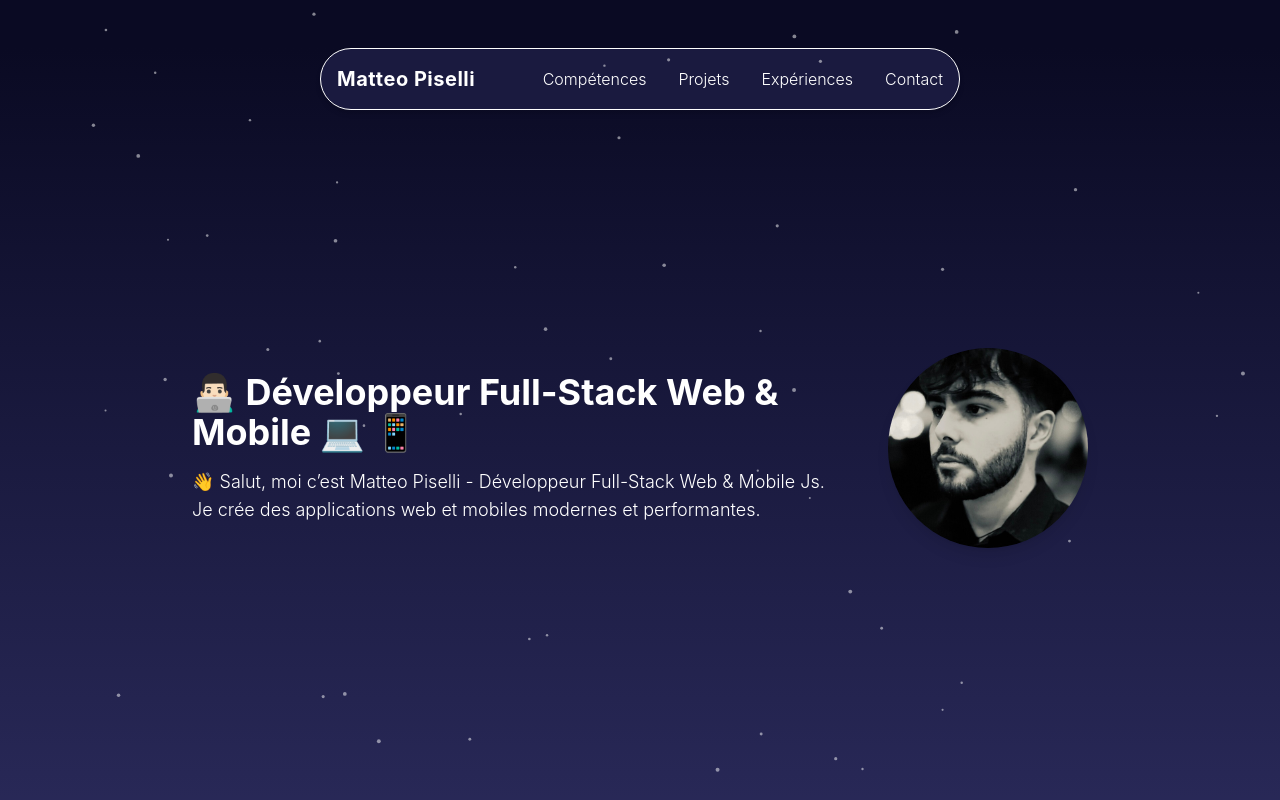
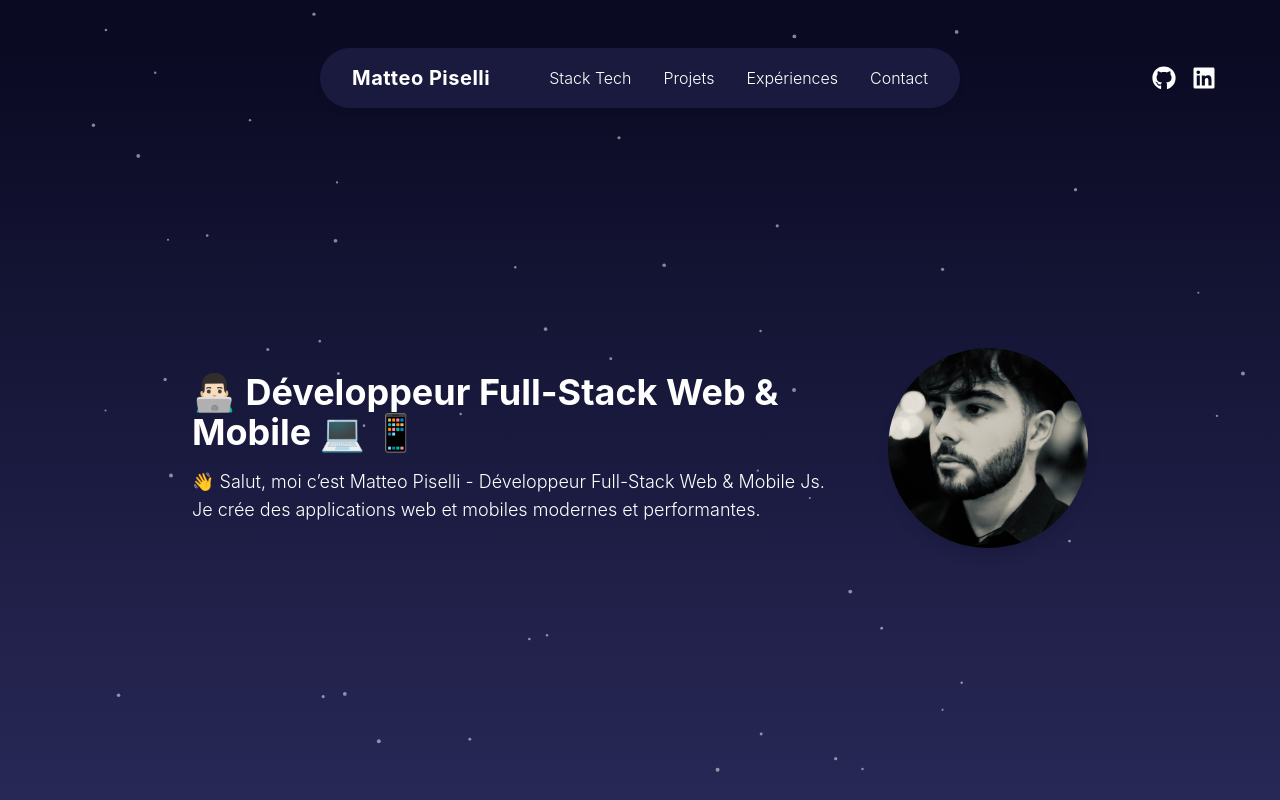
Before and after one commit to MatteoPiselli/portfolio, a Next.js app: page / in a window 1280 px wide. Shown: the top 800 px of the page. Built offline with nearby package versions, Linux system fonts and the light colour scheme.

Commit message:
mis à jour des composants d'affichage

```diff
--- a/components/Contact.jsx
+++ b/components/Contact.jsx
@@ -1,7 +1,9 @@
 export default function Contact() {
   return (
     <div className="relative w-full min-h-screen bg-gradient-to-t from-[#0a0a23] via-[#1a1a3f] to-[#2a2a5a] text-white">
-      <h2>On travail ensemble ? N'hésitez pas à prendre contact</h2>
+      <h2 id="contact">
+        On travail ensemble ? N'hésitez pas à prendre contact
+      </h2>
     </div>
   );
 }
--- a/components/Experiences.jsx
+++ b/components/Experiences.jsx
@@ -4,9 +4,9 @@ export default function Experiences() {
   return (
     <div className="relative w-full min-h-screen bg-[#2a2a5a] text-white">
       <div className="relative z-10 max-w-7xl mx-auto pt-24 px-4">
-        <h1 className="text-4xl font-bold text-center mb-12">
+        <h2 id="experiences" className="text-4xl font-bold text-center mb-12">
           Expériences Professionnelles
-        </h1>
+        </h2>
 
         <div className="grid grid-cols-1 md:grid-cols-2 gap-8 max-w-6xl mx-auto mt-24">
           <div>
--- a/components/Home.jsx
+++ b/components/Home.jsx
@@ -1,12 +1,16 @@
+// Next
 import Head from "next/head";
 import Image from "next/image";
 import Link from "next/link";
+// Components
 import ParticlesBackground from "./Particles";
 import NavBar from "./NavBar";
 import Skills from "./Skills";
 import Projects from "./Projects";
 import Experiences from "./Experiences";
 import Contact from "./Contact";
+// Icons
+import { FaGithub, FaLinkedin } from "react-icons/fa";
 
 export default function Home() {
   return (
@@ -21,9 +25,21 @@ export default function Home() {
 
       {/* ------------Background----------- */}
       <div className="relative w-full min-h-screen bg-gradient-to-b from-[#0a0a23] via-[#1a1a3f] to-[#2a2a5a]">
-        <div className="mt-12">
+        {/* --------- Navigation ---------- */}
+        <div className="flex justify-center items-center mt-12">
           <NavBar />
+          <div className="absolute right-16 z-20">
+            <div className="flex space-x-4">
+              <Link href="https://github.com/MatteoPiselli">
+                <FaGithub className="text-white hover:text-[#A1A1A1] text-2xl cursor-pointer" />
+              </Link>
+              <Link href="https://www.linkedin.com/in/matteo-piselli/">
+                <FaLinkedin className="text-white hover:text-[#A1A1A1] text-2xl cursor-pointer" />
+              </Link>
+            </div>
+          </div>
         </div>
+
         {/* -------------About me------------ */}
         <div className="absolute z-10 inset-0 flex items-center justify-center px-6">
           <div className="flex flex-col md:flex-row items-center gap-8 max-w-4xl w-full text-white">
--- a/components/NavBar.jsx
+++ b/components/NavBar.jsx
@@ -6,50 +6,31 @@ export default function Navbar() {
   const [isOpen, setIsOpen] = useState(false);
 
   return (
-    <nav className="bg-[#1a1a3f] text-white w-full md:w-[50%] mx-auto border border-white rounded-full shadow-md">
-      <div className="max-w-6xl mx-auto px-4 py-4 flex items-center justify-between">
-        {/* Nom */}
+    <nav className="bg-[#1a1a3f] text-white w-full md:w-[50%] mx-auto rounded-full shadow-md z-20">
+      <div className="flex items-center justify-between w-[100%] mx-auto px-4 md:px-8 py-4">
         <div className="text-xl font-bold tracking-wide">Matteo Piselli</div>
 
         {/* Menu desktop */}
-        <ul className="hidden md:flex space-x-8 text-md font-light">
+        <ul className="hidden md:flex space-x-8 text-md font-light z-20">
           <li>
-            <Link
-              href="#skills"
-              className="hover:text-[#00bcd4] transition-colors duration-200"
-            >
-              Compétences
+            <Link href="#skills" className="text-white hover:text-[#A1A1A1]">
+              Stack Tech
             </Link>
           </li>
           <li>
-            <Link
-              href="#projects"
-              className="hover:text-[#00bcd4] transition-colors duration-200"
-            >
-              Projets
-            </Link>
+            <Link href="#projects">Projets</Link>
           </li>
           <li>
-            <Link
-              href="#experiences"
-              className="hover:text-[#00bcd4] transition-colors duration-200"
-            >
-              Expériences
-            </Link>
+            <Link href="#experiences">Expériences</Link>
           </li>
           <li>
-            <Link
-              href="#contact"
-              className="hover:text-[#00bcd4] transition-colors duration-200"
-            >
-              Contact
-            </Link>
+            <Link href="#contact">Contact</Link>
           </li>
         </ul>
 
         {/* Burger menu - mobile only */}
         <button
-          className="md:hidden text-white"
+          className="text-white md:hidden"
           onClick={() => setIsOpen(!isOpen)}
         >
           {isOpen ? <X size={28} /> : <Menu size={28} />}
@@ -61,38 +42,22 @@ export default function Navbar() {
         <div className="md:hidden px-6 pb-4">
           <ul className="flex flex-col space-y-3 text-md font-light">
             <li>
-              <Link
-                href="#skills"
-                className="hover:text-[#00bcd4] transition-colors duration-200"
-                onClick={() => setIsOpen(false)}
-              >
+              <Link href="#skills" onClick={() => setIsOpen(false)}>
                 Compétences
               </Link>
             </li>
             <li>
-              <Link
-                href="#projects"
-                className="hover:text-[#00bcd4] transition-colors duration-200"
-                onClick={() => setIsOpen(false)}
-              >
+              <Link href="#projects" onClick={() => setIsOpen(false)}>
                 Projets
               </Link>
             </li>
             <li>
-              <Link
-                href="#experiences"
-                className="hover:text-[#00bcd4] transition-colors duration-200"
-                onClick={() => setIsOpen(false)}
-              >
+              <Link href="#experiences" onClick={() => setIsOpen(false)}>
                 Expériences
               </Link>
             </li>
             <li>
-              <Link
-                href="#contact"
-                className="hover:text-[#00bcd4] transition-colors duration-200"
-                onClick={() => setIsOpen(false)}
-              >
+              <Link href="#contact" onClick={() => setIsOpen(false)}>
                 Contact
               </Link>
             </li>
--- a/components/Projects.jsx
+++ b/components/Projects.jsx
@@ -4,7 +4,9 @@ export default function Projects() {
   return (
     <div className="relative w-full min-h-screen bg-[#2a2a5a] text-white py-16 px-4">
       <div className="flex flex-col items-center mb-12">
-        <h2 className="font-bold text-2xl md:text-4xl mb-8">Projets</h2>
+        <h2 id="projects" className="font-bold text-2xl md:text-4xl mb-8">
+          Projets
+        </h2>
         <p className="text-center text-lg text-gray-400 max-w-2xl">
           Voici un aperçu de mes projets personnels ainsi que ceux réalisés
           pendant ma formation.
--- a/components/Skills.jsx
+++ b/components/Skills.jsx
@@ -4,7 +4,9 @@ export default function Skills() {
   return (
     <div className="relative w-full min-h-screen bg-[#2a2a5a]">
       <div className="relative z-10 inset-0 flex flex-col justify-center items-center text-white text-center">
-        <h2 className="text-2xl md:text-4xl font-bold mb-8">Stack Technique</h2>
+        <h2 id="skills" className="text-2xl md:text-4xl font-bold mb-8">
+          Stack Technique
+        </h2>
         <p className="text-lg text-gray-400">
           La stack technique avec laquelle je crée mes applications web & mobile
         </p>
```
